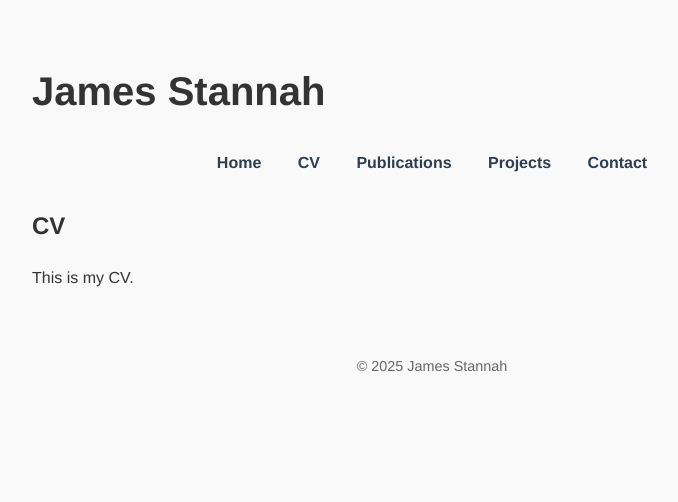
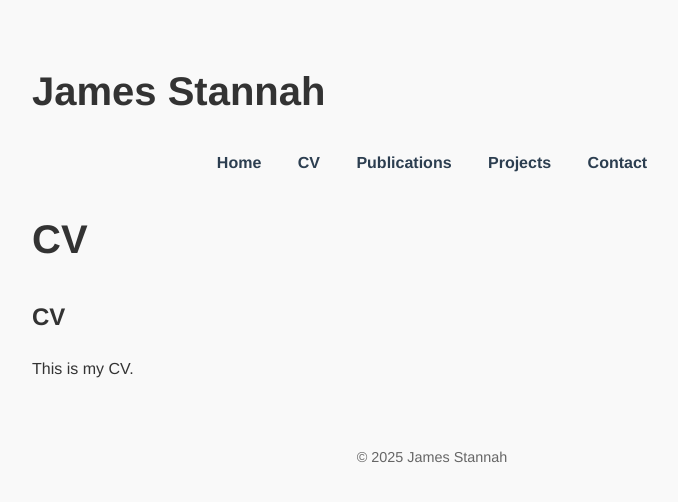
Before and after one commit to jamesstannah/jamesstannah.github.io, a Jekyll site: the page built from cv.md, in a window 1280 px wide. Shown: the top 502 px of the page, without its empty margins (208-886 px from the left). Built offline with Jekyll 4.4.1, drawn with Linux system fonts in a browser that asks for light colours.

Commit message:
Update default.html

```diff
--- a/_layouts/default.html
+++ b/_layouts/default.html
@@ -2,8 +2,8 @@
 <html lang="en">
 <head>
   <meta charset="UTF-8">
-  <title>{{ page.title }}</title>
-  <link rel="stylesheet" href="/assets/style.css">
+  <title>{{ page.title }} | James Stannah</title>
+  <link rel="stylesheet" href="{{ site.baseurl }}/assets/style.css">
 </head>
 <body>
   <header>
@@ -18,6 +18,10 @@
   </header>
 
   <main>
+    {% if page.title and page.title != "Home" %}
+      <h1 class="page-title">{{ page.title }}</h1>
+    {% endif %}
+
     {{ content }}
   </main>
 
```
